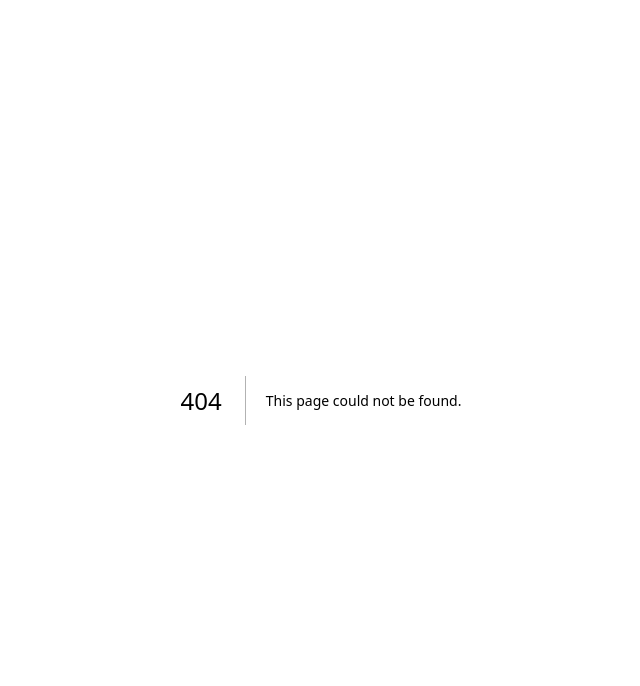
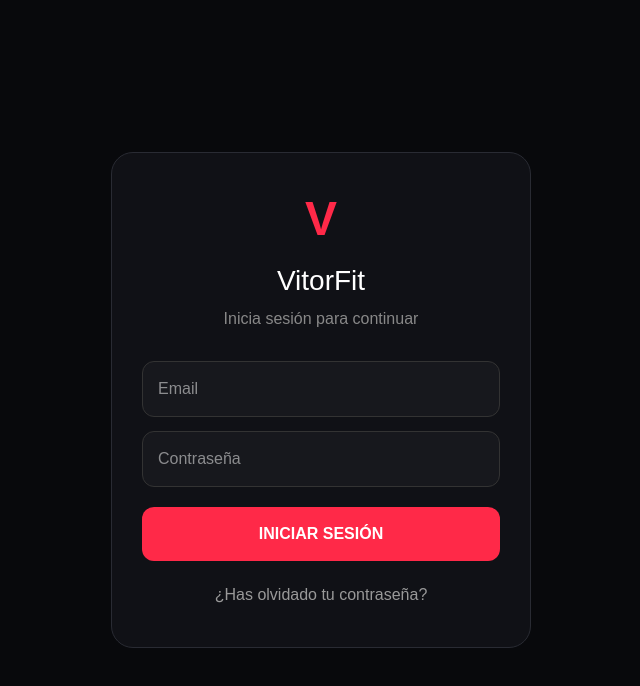
Before and after one commit to vitorsilvaog/vitorfit, a Next.js app: page /login in a window 1280 px wide. Before the commit this address had no page. Shown: the top 686 px of the page, without its empty margins (319-959 px from the left). Built offline with nearby package versions, Linux system fonts and the light colour scheme; no server answers.

Commit message:
Restaurar login VitorFit

```diff
--- /dev/null
+++ b/app/login/page.tsx
@@ -0,0 +1,169 @@
+"use client";
+
+import { useState } from "react";
+import { useRouter } from "next/navigation";
+import { createClient } from "../../utils/supabase/client";
+
+export default function LoginPage() {
+  const router = useRouter();
+  const supabase = createClient();
+
+  const [email, setEmail] = useState("");
+  const [password, setPassword] = useState("");
+  const [loading, setLoading] = useState(false);
+  const [mensaje, setMensaje] = useState("");
+
+  const iniciarSesion = async () => {
+    if (!email || !password) {
+      setMensaje("Introduce tu email y contraseña.");
+      return;
+    }
+
+    setLoading(true);
+    setMensaje("");
+
+    const { error } = await supabase.auth.signInWithPassword({
+      email,
+      password,
+    });
+
+    setLoading(false);
+
+    if (error) {
+      setMensaje("Email o contraseña incorrectos.");
+      return;
+    }
+
+    router.push("/entrenamiento");
+    router.refresh();
+  };
+
+  return (
+    <main
+      style={{
+        minHeight: "100vh",
+        background: "#08090c",
+        display: "flex",
+        alignItems: "center",
+        justifyContent: "center",
+        padding: "20px",
+        color: "white",
+      }}
+    >
+      <div
+        style={{
+          width: "100%",
+          maxWidth: "420px",
+          background: "#101116",
+          border: "1px solid #292b33",
+          borderRadius: "22px",
+          padding: "30px",
+        }}
+      >
+        <div style={{ textAlign: "center", marginBottom: "30px" }}>
+          <div
+            style={{
+              fontSize: "48px",
+              fontWeight: 900,
+              color: "#ff2948",
+            }}
+          >
+            V
+          </div>
+
+          <h1 style={{ fontSize: "28px", margin: "5px 0" }}>
+            VitorFit
+          </h1>
+
+          <p style={{ color: "#888" }}>
+            Inicia sesión para continuar
+          </p>
+        </div>
+
+        <input
+          type="email"
+          placeholder="Email"
+          value={email}
+          onChange={(e) => setEmail(e.target.value)}
+          style={{
+            width: "100%",
+            boxSizing: "border-box",
+            padding: "15px",
+            marginBottom: "14px",
+            borderRadius: "12px",
+            border: "1px solid #333",
+            background: "#17181d",
+            color: "white",
+            fontSize: "16px",
+          }}
+        />
+
+        <input
+          type="password"
+          placeholder="Contraseña"
+          value={password}
+          onChange={(e) => setPassword(e.target.value)}
+          onKeyDown={(e) => {
+            if (e.key === "Enter") iniciarSesion();
+          }}
+          style={{
+            width: "100%",
+            boxSizing: "border-box",
+            padding: "15px",
+            borderRadius: "12px",
+            border: "1px solid #333",
+            background: "#17181d",
+            color: "white",
+            fontSize: "16px",
+          }}
+        />
+
+        {mensaje && (
+          <p
+            style={{
+              color: "#ff647b",
+              marginTop: "15px",
+              textAlign: "center",
+            }}
+          >
+            {mensaje}
+          </p>
+        )}
+
+        <button
+          onClick={iniciarSesion}
+          disabled={loading}
+          style={{
+            width: "100%",
+            marginTop: "20px",
+            padding: "15px",
+            border: "none",
+            borderRadius: "12px",
+            background: "#ff2948",
+            color: "white",
+            fontWeight: 800,
+            fontSize: "16px",
+            cursor: "pointer",
+          }}
+        >
+          {loading ? "ENTRANDO..." : "INICIAR SESIÓN"}
+        </button>
+
+        <button
+          onClick={() => router.push("/update-password")}
+          style={{
+            width: "100%",
+            marginTop: "12px",
+            border: "none",
+            background: "transparent",
+            color: "#999",
+            padding: "10px",
+            cursor: "pointer",
+          }}
+        >
+          ¿Has olvidado tu contraseña?
+        </button>
+      </div>
+    </main>
+  );
+}
--- a/capacitor.config.ts
+++ b/capacitor.config.ts
@@ -4,9 +4,8 @@ const config: CapacitorConfig = {
   appId: 'com.vitorfit.app',
   appName: 'VitorFit',
   webDir: 'public',
-
   server: {
-    url: 'AQUI_PONDREMOS_TU_URL_DE_VERCEL',
+    url: 'https://vitorfit.es',
     cleartext: false,
   },
 };
--- a/public/index.html
+++ b/public/index.html
@@ -0,0 +1,11 @@
+<!doctype html>
+<html lang="es">
+  <head>
+    <meta charset="UTF-8" />
+    <meta name="viewport" content="width=device-width, initial-scale=1.0" />
+    <title>VitorFit</title>
+  </head>
+  <body>
+    <h1>VitorFit</h1>
+  </body>
+</html>
```
Also changed, not shown: utils/supabase/client.ts (line endings or trailing spaces).
